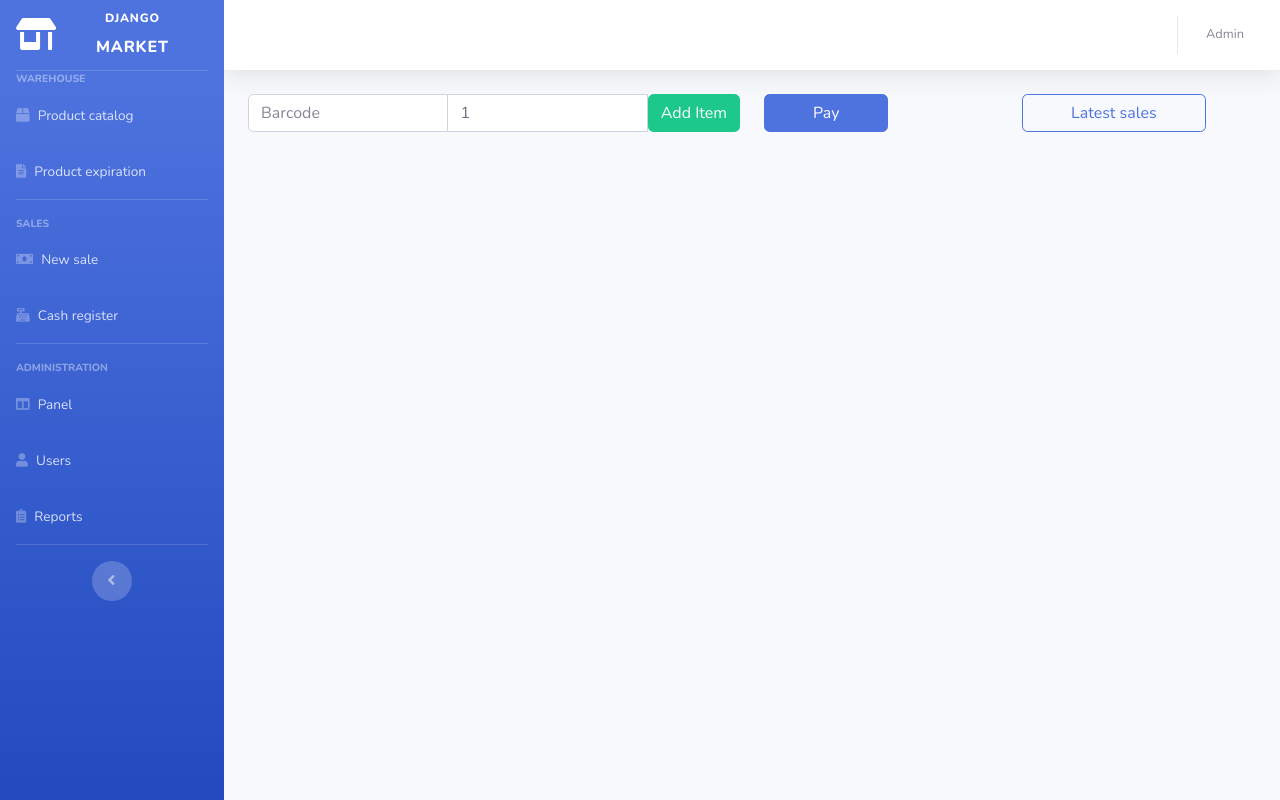
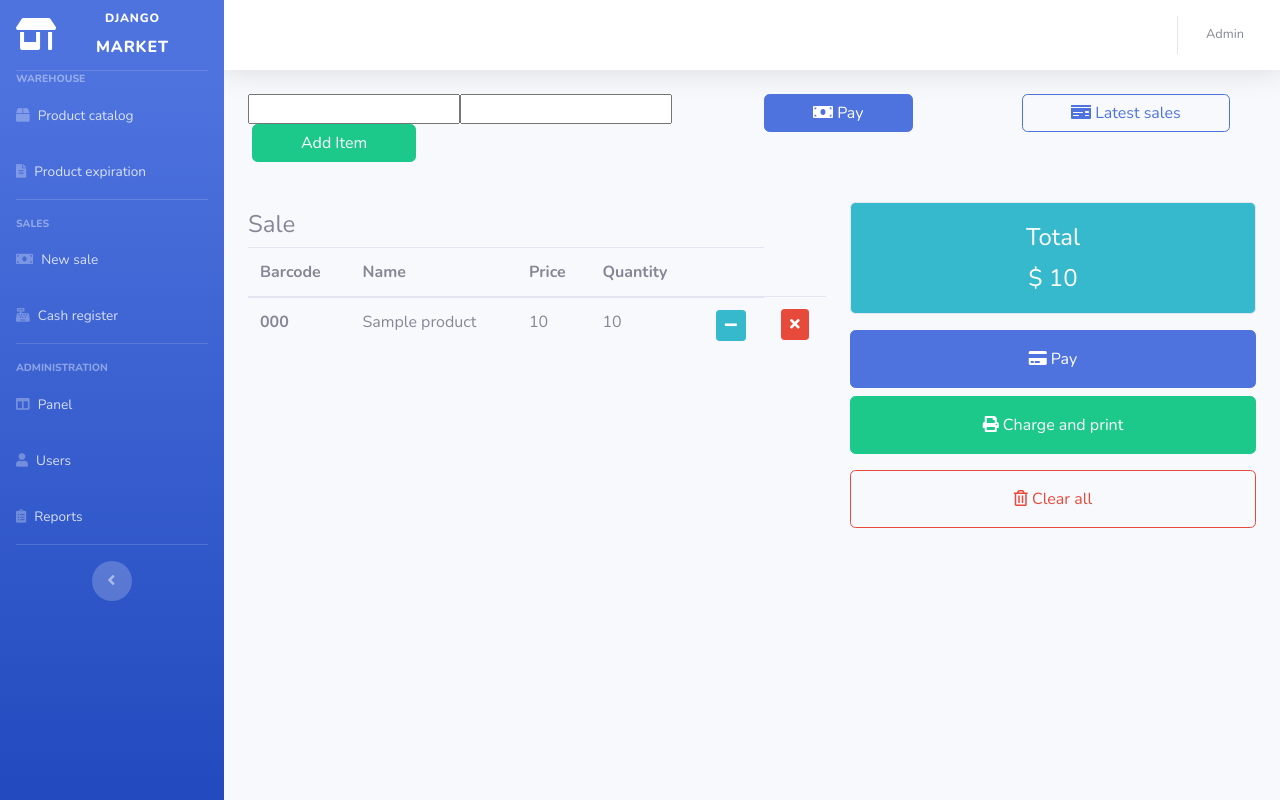
Before and after one commit to eliashhtores/market, a Django app: template templates/sale/create.html in a window 1280 px wide. Run offline with Django 3.2, Linux system fonts and the light colour scheme; the template is opened without the code that fills it: most values are stand-ins (such as "Sample title", 1, 10 or a date in 2020); form fields are guessed from the names that the template uses; some libraries are stand-ins or nearby versions.

Commit message:
WIP sales module

```diff
--- a/applications/sale/models.py
+++ b/applications/sale/models.py
@@ -56,7 +56,7 @@ class Detail(TimeStampedModel):
 
 
 class ShoppingCart(TimeStampedModel):
-    barcode = models.CharField(max_length=13, unique=True)
+    barcode = models.CharField(max_length=50, unique=True)
     product = models.ForeignKey(Product, on_delete=models.CASCADE)
     quantity = models.PositiveIntegerField()
 
--- a/templates/sale/create.html
+++ b/templates/sale/create.html
@@ -5,25 +5,96 @@
 {% block content %}
 
 <div class="container">
+    {% for error in form.barcode.errors %}
+    <p class="text-danger">
+        {{ error|escape }}
+    </p>
+    {% endfor %}
+    {% for error in form.quantity.errors %}
+    <p class="text-danger">
+        {{ error|escape }}
+    </p>
+    {% endfor %}
     <div class="row">
         <div class="col-md-6">
-            <div class="input-group">
-                <input type="text" name="barcode" id="barcode" class="form-control" placeholder="Barcode" required>
-                <input type="number" name="quantity" id="quantity" class="form-control" min="1" value="1"
-                    placeholder="Quantity" required>
-                <button type="button" class="btn btn-success">Add Item</button>
-            </div>
+            <form method="post">
+                {% csrf_token %}
+                <div class="input-group">
+                    {{ form.barcode }}
+                    {{ form.quantity }}
+                    <button type="submit" class="btn btn-success ml-1 px-5">Add Item</button>
+                </div>
+            </form>
         </div>
         <div class="col-md-3">
-            <button type="button" class="btn btn-primary px-5">Pay</button>
+            <button type="button" class="btn btn-primary px-5"><i class="fas fa-money-bill"></i> Pay</button>
         </div>
         <div class="col-md-3">
-            <button type="button" class="btn btn-outline-primary px-5">Latest sales</button>
+            <button type="button" class="btn btn-outline-primary px-5"><i class="fas fa-money-check"></i> Latest
+                sales</button>
         </div>
     </div>
-    <div class="row">
-        <div class="col-7"></div>
-        <div class="col-5"></div>
+    <div class="row mt-4">
+        <div class="col-7">
+            <h4 class="mt-4">Sale</h4>
+            <table class="table table-hover">
+                <thead>
+                    <tr>
+                        <th>Barcode</th>
+                        <th>Name</th>
+                        <th>Price</th>
+                        <th>Quantity</th>
+                        <th></th>
+                    </tr>
+                </thead>
+                <tbody>
+                    {% for product in products %}
+                    <tr>
+                        <th scope="row">{{ product.barcode }}</th>
+                        <td>{{ product.product.name }}</td>
+                        <td>{{ product.product.price }}</td>
+                        <td>{{ product.quantity }}</td>
+                        <form method="post" action="{% url 'sale_app:sale_update' product.id %}">
+                            {% csrf_token %}
+                            <td class="text-center">
+                                <button type="submit" class="btn btn-info btn-sm">
+                                    <i class="fas fa-minus"></i>
+                                </button>
+                        </form>
+                        <form method="post" action="{% url 'sale_app:sale_delete' product.id %}">
+                            {% csrf_token %}
+                            <td class="text-center">
+                                <button type="submit" class="btn btn-danger btn-sm">
+                                    <i class="fas fa-times"></i>
+                                </button>
+                        </form>
+                        </td>
+                    </tr>
+                    {% endfor %}
+                </tbody>
+            </table>
+        </div>
+        <div class="col-5">
+            <div class="card bg-info text-white text-center my-3">
+                <div class="card-body">
+                    {% if total %}
+                    <h4 class="card-title">Total</h4>
+                    <h4 class="card-text">$ {{ total }}</h4>
+                    {% endif %}
+                </div>
+            </div>
+            <a href="#" class="btn btn-primary btn-block px-5 py-3"><i class="fas fa-credit-card"></i> Pay</a>
+            <a href="#" class="btn btn-success btn-block px-5 py-3"><i class="fas fa-print"></i> Charge and print</a>
+            <form method="post" action="{% url 'sale_app:sale_delete_all' %}">
+                {% csrf_token%}
+                <div class="mt-3">
+                    <button type="submit" class="btn btn-outline-danger btn-block py-3 px-5">
+                        <i class="far fa-trash-alt"></i> Clear all
+                    </button>
+                </div>
+            </form>
+        </div>
+
     </div>
 </div>
 
```
Also changed, not shown: applications/sale/forms.py (added, +26 -0 lines), applications/sale/managers.py (+6 -3 lines), applications/sale/urls.py (+7 -0 lines), applications/sale/views.py (+63 -4 lines).
